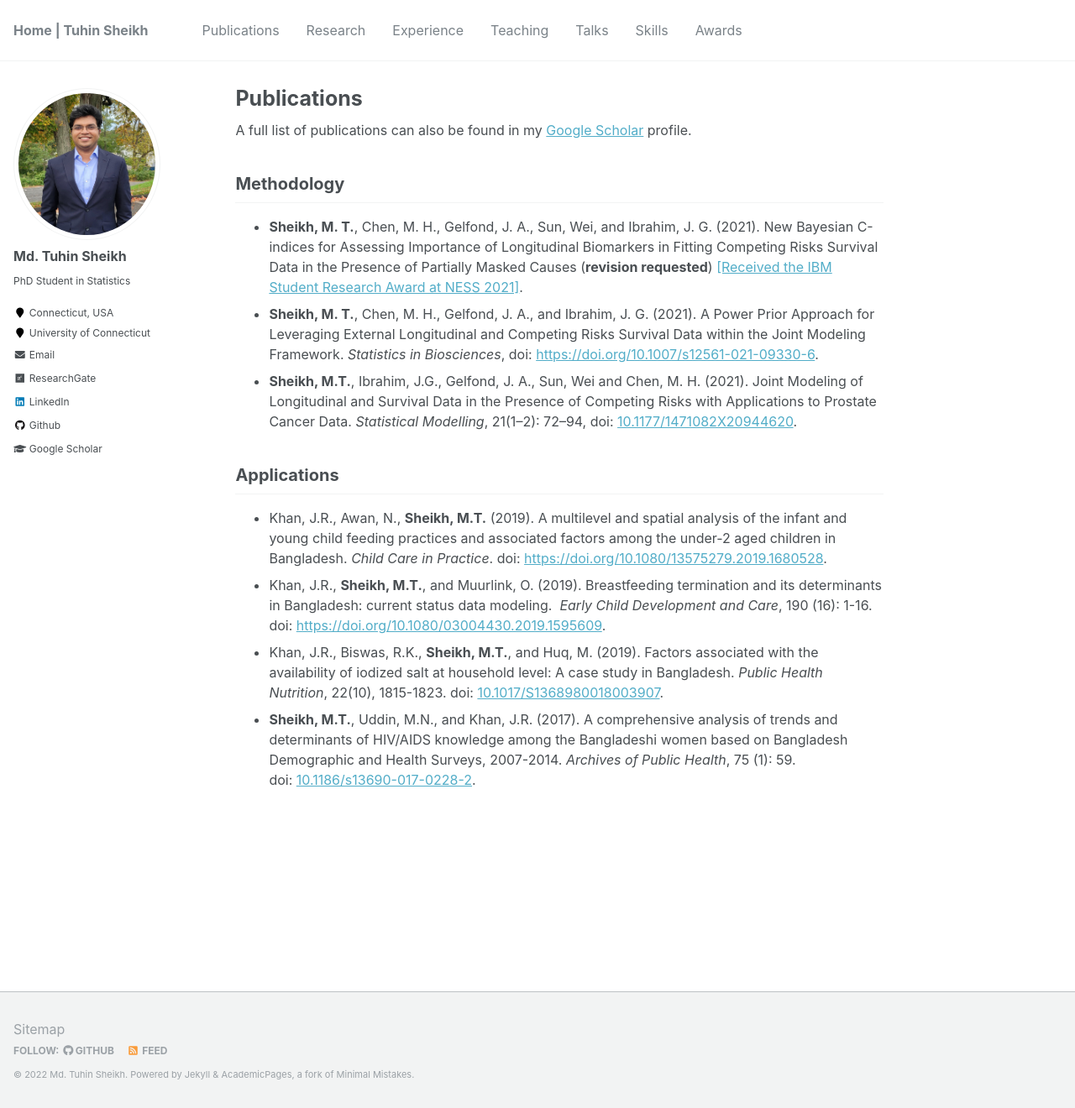
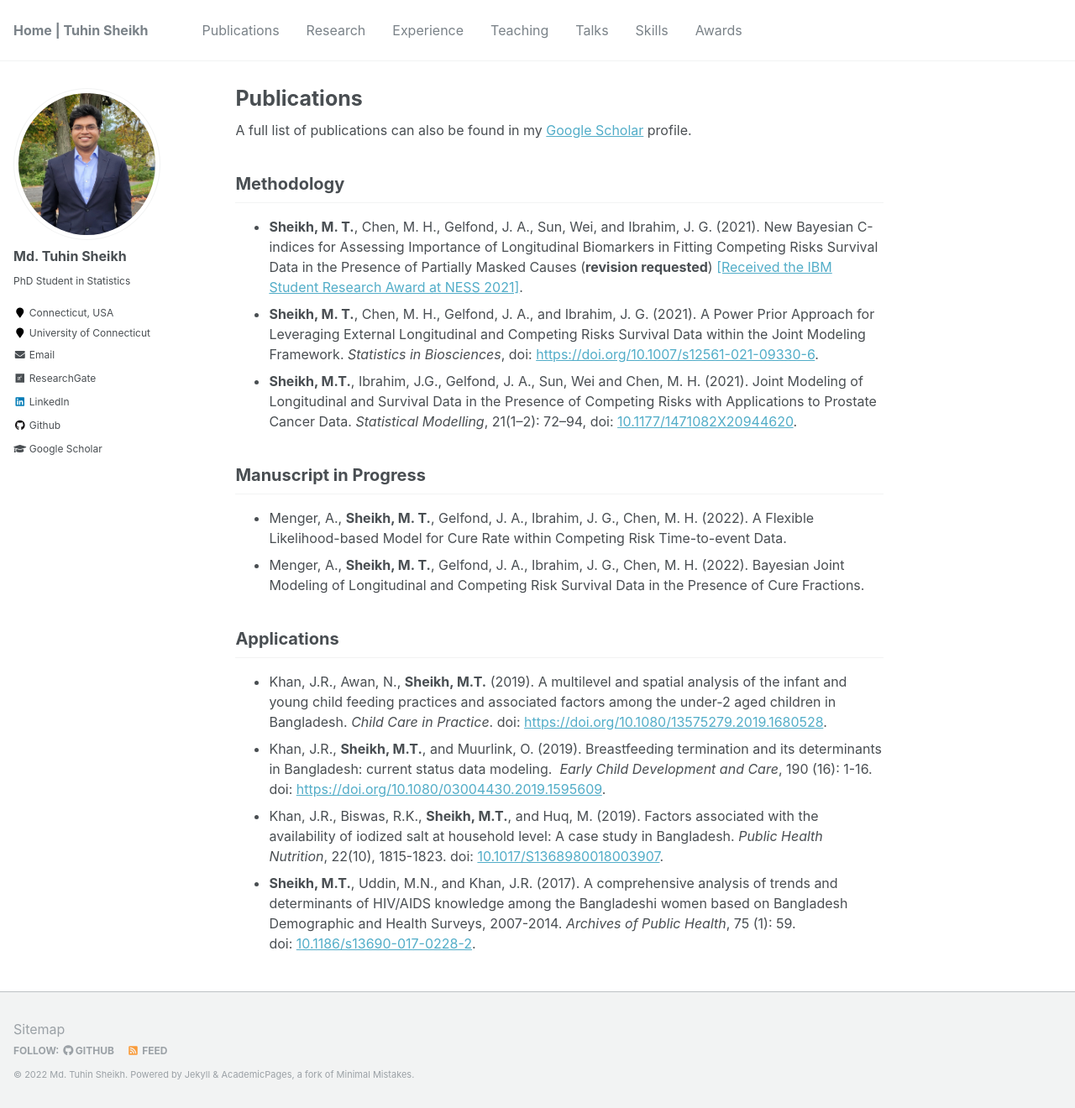
Before and after one commit to mdtuhinsheikh/mdtuhinsheikh.github.io, a Jekyll site: the page built from _pages/publications.md, in a window 1280 px wide and 1320 px high. Shown: the whole window at 84% size. Built offline with Jekyll 4.4.1, drawn with Linux system fonts in a browser that asks for light colours.

Commit message:
Update publications.md

```diff
--- a/_pages/publications.md
+++ b/_pages/publications.md
@@ -12,6 +12,10 @@ A full list of publications can also be found in my
 in Fitting Competing Risks Survival Data in the Presence of Partially Masked Causes (**revision requested**) [[Received the IBM Student Research Award at NESS 2021]](https://nestat.org/ibmawards/ibm2021/).
 - **Sheikh, M. T.**, Chen, M. H., Gelfond, J. A., and Ibrahim, J. G. (2021). A Power Prior Approach for Leveraging External Longitudinal and Competing Risks Survival Data within the Joint Modeling Framework. *Statistics in Biosciences*, doi: [https://doi.org/10.1007/s12561-021-09330-6](https://doi.org/10.1007/s12561-021-09330-6).
 - **Sheikh, M.T.**, Ibrahim, J.G., Gelfond, J. A., Sun, Wei and Chen, M. H. (2021). Joint Modeling of Longitudinal and Survival Data in the Presence of Competing Risks with Applications to Prostate Cancer Data. *Statistical Modelling*, 21(1–2): 72–94, doi: [10.1177/1471082X20944620](https://journals.sagepub.com/doi/10.1177/1471082X20944620).
+
+## Manuscript in Progress
+- Menger, A., **Sheikh, M. T.**, Gelfond, J. A., Ibrahim, J. G., Chen, M. H. (2022). A Flexible Likelihood-based Model for Cure Rate within Competing Risk Time-to-event Data.
+- Menger, A., **Sheikh, M. T.**, Gelfond, J. A., Ibrahim, J. G., Chen, M. H. (2022). Bayesian Joint Modeling of Longitudinal and Competing Risk Survival Data in the Presence of Cure Fractions.
 
 ## Applications
 - Khan, J.R., Awan, N., **Sheikh, M.T.** (2019). A multilevel and spatial analysis
```
